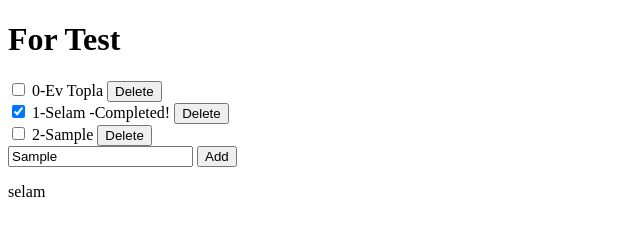
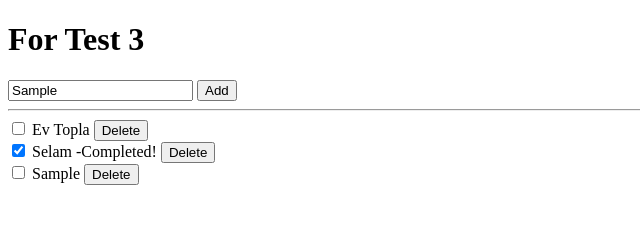
Before and after one commit to HasanHuseyinDemir/Anchors-Framework, a plain HTML site: page Versions/0-Tests/1.3-Update/Function Test/index.html in a window 1280 px wide. Both pictures are taken after typing "Sample" into the empty fields and a click on the button "Add". Shown: the whole page, without its empty margins (0-640 px from the left). Drawn offline with Linux system fonts and the light colour scheme.

Commit message:
For ve lifecycle düzenlemeleri

```diff
--- a/Versions/0-Tests/1.3-Update/Function Test/core/ElementGen/html.js
+++ b/Versions/0-Tests/1.3-Update/Function Test/core/ElementGen/html.js
@@ -83,6 +83,8 @@ export function html(data,...keys){
                     }
                 }else if(key.type=="For"){
                     content.querySelector(".achrplcelem").replaceWith(key.fragment);
+                    key.mount();
+                    key.setParent(effect)
                 }
                 else{
                     content.querySelector(".achrplcelem").replaceWith(key);
@@ -97,6 +99,7 @@ export function html(data,...keys){
             if(selected.content){
                 content.querySelector(".achrplcelem").replaceWith(selected.content);
                 details.childComponents.push(selected);
+                selected.mount();
             }else{
                 content.querySelector(".achrplcelem").replaceWith(selected);
             }
@@ -106,7 +109,7 @@ export function html(data,...keys){
             details.nodeLists.push({node,func,before:selected})
         }
     }
-    [elements,keyList]=[]
+    [elements,keyList]=[null,null]
     })
     let unmount={
         callback:null,
@@ -116,47 +119,56 @@ export function html(data,...keys){
         callback:()=>{
         if(details.childComponents.length>0){
                 details.childComponents.forEach((e)=>{
-                        e.unmount.callback()
+                        e.unmount.callback();
+                        e.details.mounted=false;
                 })
         }
         details.onUnmount?details.onUnmount():"";
+        details.onUnmount=null;
+        details.mounted=false;
+        details.target=null;
         details.active=false;
     }}
-    let kill=()=>{
-        unmount.callback();
-        let target=details.target;
-        target.querySelector(`[anc-key='${details.key}']`).remove();
-    }
 
     content.firstElementChild.setAttribute("anc-key",details.key);
 
-    return {content,details,unmount,effect,kill,signal,mount};
+    return {content,details,unmount,effect,signal,mount};
 }
 
-Object.prototype.onEffect=function($a){
-    switch(typeof $a){
-        case "function":this.details.onEffect=$a;break;
+
+
+Object.prototype.unMount=function(){
+    this.unmount.callback();
+    document.body.querySelectorAll(`[anc-key='${this.details.key}']`).forEach((e)=>{
+        e.remove();
+    })
+    delete this;
+}
+
+Object.prototype.onEffect=function(a){
+    switch(typeof a){
+        case "function":this.details.onEffect=a;break;
         case undefined:default:this.details.onEffect=null;break;
     }
 }
 
-Object.prototype.onUnmount=function($a){
-    switch(typeof $a){
-        case "function":this.details.onUnmount=$a;break;
+Object.prototype.onUnmount=function(a){
+    switch(typeof a){
+        case "function":this.details.onUnmount=a;break;
         case undefined:default:this.details.onUnmount=null;break;
     }
 }
 
-Object.prototype.onMount=function($a){
-    switch(typeof $a){
-        case "function":this.details.onMount=$a;break;
+Object.prototype.onMount=function(a){
+    switch(typeof a){
+        case "function":this.details.onMount=a;break;
         case undefined:default:this.details.onMount=null;break;
     }
 }
 
-Object.prototype.onSignal=function($a){
-    switch(typeof $a){
-        case "function":this.details.onSignal=$a;break;
+Object.prototype.onSignal=function(a){
+    switch(typeof a){
+        case "function":this.details.onSignal=a;break;
         case undefined:default:this.details.onSignal=null;break;
     }
 }
--- a/Versions/0-Tests/1.3-Update/Function Test/core/StateManagement/for.js
+++ b/Versions/0-Tests/1.3-Update/Function Test/core/StateManagement/for.js
@@ -2,38 +2,93 @@ export const For=function(a,t){
     let array=a;
     let template=t;
     let fragment=document.createElement("div");
+    let parentEffect="yok";
     let type="For";
+    let mounted=false;
 
+    const setParent=(e)=>{
+        parentEffect=e
+    }
     //init
     let comp=array.map(template);
     comp.forEach((e)=>{
         fragment.append(e.content)
-        e.details.target=fragment
+        e.details.target=fragment;
     })
 
     const update=()=>{
         comp.forEach((e)=>{e.signal()})
+        if(typeof parentEffect==="function"){
+            parentEffect();
+        }
     };
+
+    const mount=()=>{
+        mounted=true;
+        comp.forEach((e)=>e.mount());
+    }
 
     const push=(object)=>{
         array.push(object);
         let el=template(array[array.length-1],array.length-1)
         el.details.target=fragment
         fragment.append(el.content);
-        el.mount();
+        comp.push(el);
+        mount();
+        update();
     };
 
     const remove=(object)=>{
-        let ind=null;
+        /*let ind=null;
         array.forEach((e,index)=>{
             if(JSON.stringify(e)==JSON.stringify(object)){
                 ind=index;
             }
         })
-        ind?(console.log(array[ind-1]),delete array[ind]):"";
+        typeof ind=="number"?delete array[ind]:"";*/
+        delete array[search(object,"index")];
+        removeEmptyItems();
         update();
     }
 
+    const length=()=>{
+        return array.length;
+    }
+
+    const search=($e,a)=>{
+        const object=$e;
+        let is=a=="index"?-1:false;
+        const type=a||"bool";
+        array.forEach((e,index)=>{
+            if(JSON.stringify(e)==JSON.stringify(object)){
+                if(type=="bool"){
+                    is=true
+                }
+                else if(type=="index"){
+                    is=index
+                }else{
+                    console.warn("Anchors Search:TypeError Please use 'index' instead of "+a)
+                }
+            }
+        })
+        return is
+    }
+
+    function removeEmptyItems(){
+        array=array.filter(element => {
+            if (
+              typeof element === 'object' &&
+              !Array.isArray(element) &&
+              Object.keys(element).length === 0
+            ) {
+              return false;
+            } else {
+              return true;
+            }
+          });
+
+    }
+
     update();
-    return {type,fragment,update,push,remove,array}
+    return {type,length,fragment,update,push,remove,array,mount,search,setParent}
 }
--- a/Versions/0-Tests/1.3-Update/Function Test/core/anchors.mjs
+++ b/Versions/0-Tests/1.3-Update/Function Test/core/anchors.mjs
@@ -118,6 +118,7 @@ else if (typeof page=="function"){
     item.append(data.content)
     data.details.target=this;
     core.registeredRenders.push({target:this,data})
+    data.mount();
 }
 })}
 
--- a/Versions/0-Tests/1.3-Update/Function Test/index.html
+++ b/Versions/0-Tests/1.3-Update/Function Test/index.html
@@ -10,6 +10,6 @@
 <body>
 
     <div id="app"></div>
-<p>selam</p>
+
 </body>
 </html>
--- a/Versions/0-Tests/1.3-Update/Function Test/index2.js
+++ b/Versions/0-Tests/1.3-Update/Function Test/index2.js
@@ -1,16 +1,17 @@
-import { For, html } from "./core/anchors.mjs";
+import { For, html,value } from "./core/anchors.mjs";
+
 
 
 const Tasks = [
-    { name: "Ev Topla", completed: false, src: "google" },
-    { name: "Selam", completed: true, src: "web" },
+    { name: "Ev Topla", completed: false},
+    { name: "Selam", completed: true },
   ];
 
-  const todoList = For(Tasks, (e, index) => {
+  const todoList = For(Tasks, (e) => {
     let page=html/*html*/`
     <div>
     <input type="checkbox" [[checkbox]]>
-    ${()=>index}-${()=>e.name} ${()=>e.completed?"-Completed!":""}
+    ${()=>e.name} ${()=>e.completed?"-Completed!":""}
     <button [[deletebtn]]>Delete</button>
     </div>
     `
@@ -26,15 +27,14 @@ const Tasks = [
     }
 
     page.onSignal(()=>{
-        todoList.array[e]?"":page.kill()
-    })
-
-    page.onMount(()=>{
-        console.log(e+" Eklendi")
+        if(todoList.search(e,"index")==-1){
+            page.unMount()
+        }
     })
 
     deletebtn.onClick=()=>{
-        todoList.remove(e)
+        todoList.remove(e);
+        page.unMount();
     }
 
     page.onUnmount(()=>{console.log(e.name+" Uçtu")})
@@ -42,27 +42,37 @@ const Tasks = [
     return page
   });
 
+
+
 const Page = () => {
+let length=value(todoList.length())
   let Main=html/*html*/`
   <div>
-  <h1>For Test</h1>
+  <h1>For Test ${length}</h1>
 
+  <input [[input]]>
+  <button [[addButton]]>Add</button>
+  <hr>
   ${todoList}
 
 
-  <input [[input]]>
-  <button [[addButton]]>Add</button>
+
   </div>
   `
 
   let input=Main.getMark("input");
   let add=Main.getMark("addButton");
 
+  add.onClick=()=>{
+    input.value?todoList.push({name:input.value,completed:false}):"";
+    Main.effect();
+  }
 
+  Main.onMount(()=>{console.log("Yüklendi")})
 
-  add.onClick=()=>{
-    input.value?todoList.push({name:input.value,completed:false,src:""}):"";
-  }
+  Main.onSignal(()=>{
+    length.value=todoList.length()
+    })
 
   return Main
 };
```
